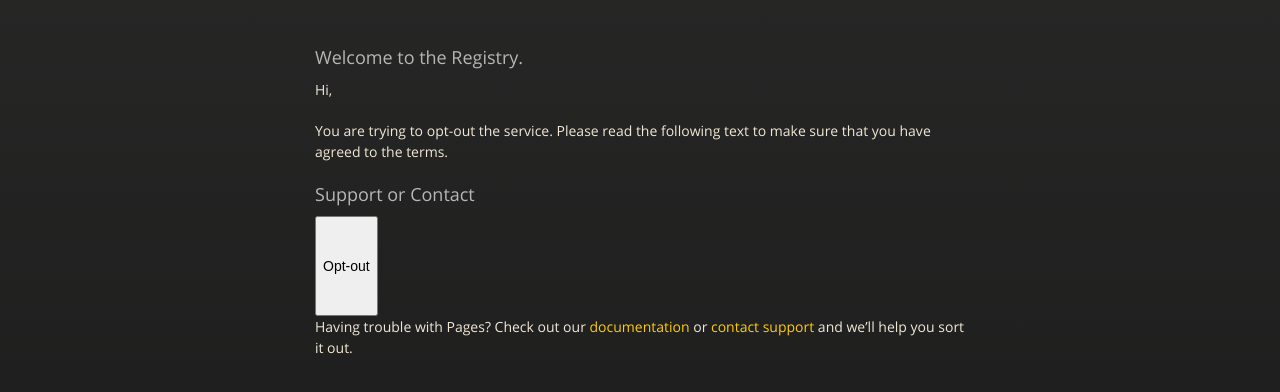
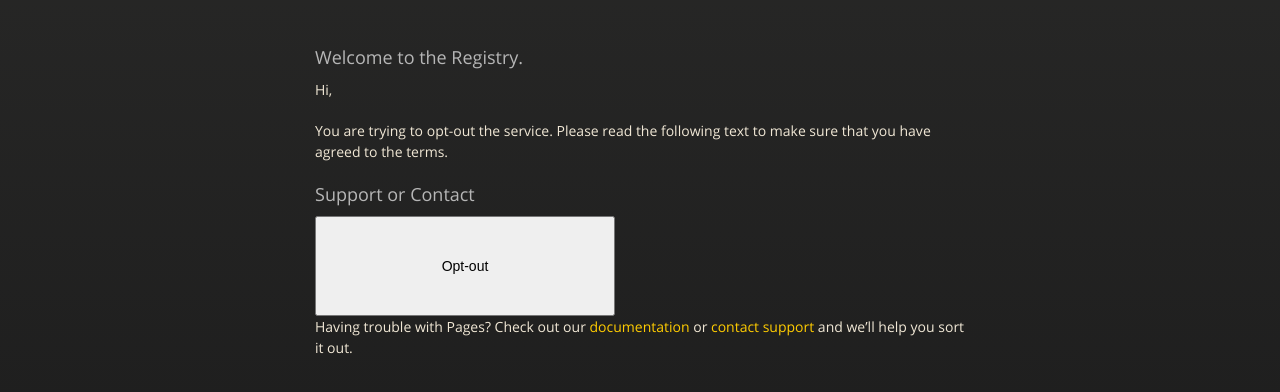
Before and after one commit to aerinszhang/registry.github.io, a plain HTML site: page index.html in a window 1280 px wide. Shown: the part 226-618 px from the top of the page. Drawn offline with nearby package versions, Linux system fonts and the light colour scheme.

Commit message:
Update index.html

```diff
--- a/index.html
+++ b/index.html
@@ -49,7 +49,7 @@
 <a id="support-or-contact" class="anchor" href="#support-or-contact" aria-hidden="true"><span aria-hidden="true" class="octicon octicon-link"></span></a>Support or Contact</h3>
 
 
-<button style="font:30px; height:100px;">Opt-out</button>
+<button style="size:30px; height:100px; width:300px;">Opt-out</button>
 <p>Having trouble with Pages? Check out our <a href="https://help.github.com/pages">documentation</a> or <a href="https://github.com/contact">contact support</a> and we’ll help you sort it out.</p>
       </section>
 
```
